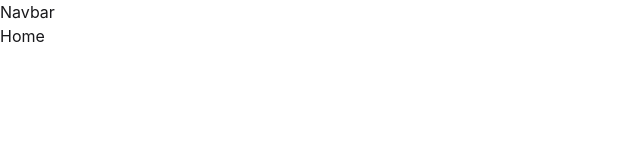
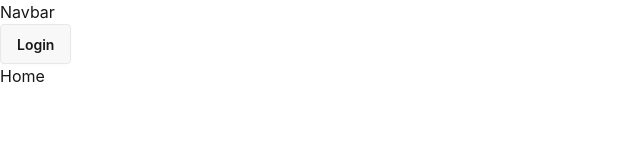
Before and after one commit to I-k-a-r-o-s/tourism_frontend, a React app: page / in a window 1280 px wide. Shown: the top 160 px of the page, without its empty margins (0-640 px from the left). Built offline with nearby package versions, Linux system fonts and the light colour scheme; the HTML template or start-up script is replaced by a standard one.

Commit message:
added login modal  for testing

```diff
--- a/src/components/Navbar.jsx
+++ b/src/components/Navbar.jsx
@@ -1,6 +1,10 @@
+import LoginModal from "./LoginModal"
+
 const Navbar = () => {
   return (
-    <div>Navbar</div>
+    <div>Navbar
+      <LoginModal />
+    </div>
   )
 }
 export default Navbar
```
